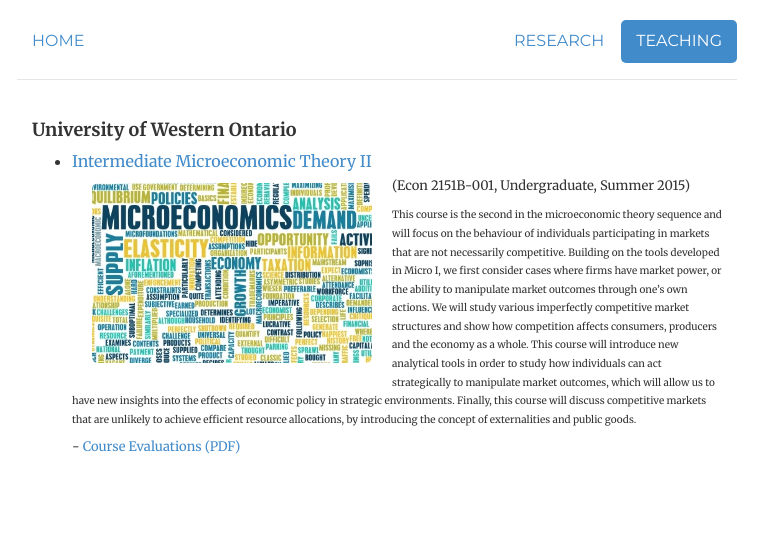
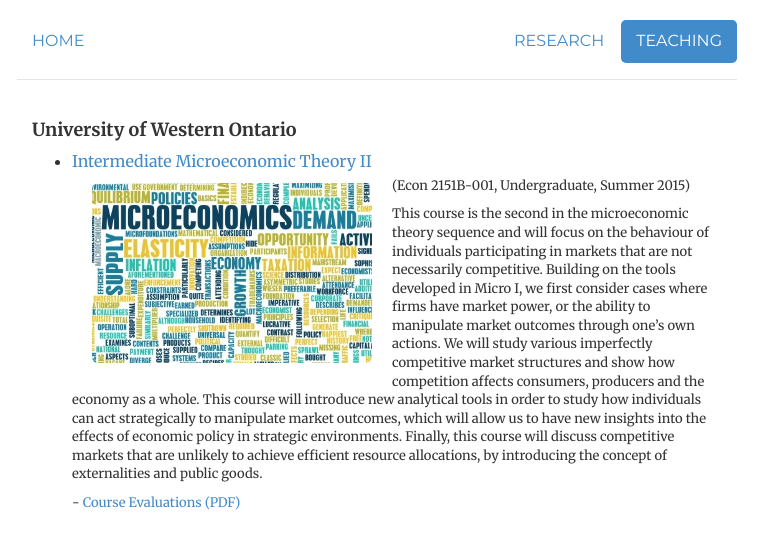
Before and after one commit to morihiroaki/morihiroaki.github.io, a Jekyll site: the page built from teaching.html, in a window 1280 px wide. Shown: the top 549 px of the page, without its empty margins (263-1031 px from the left). Built offline with Jekyll 4.4.1, drawn with Linux system fonts in a browser that asks for light colours.

Commit message:
Update teaching.html

```diff
--- a/teaching.html
+++ b/teaching.html
@@ -11,7 +11,7 @@
   <li><a target="_blank" href="/files/2151_2015S_syllabus.pdf" title="Syllabus">Intermediate Microeconomic Theory II</a></li>
 <img  class="img-rounded" src="files/micro_image.jpg" height="180" width="280" style='float: left;' hspace="20" vspace="10">
 <p><font size="2">(Econ 2151B-001, Undergraduate, Summer 2015)  </p>
-<p><font size="1">This course is the second in the microeconomic theory sequence and will focus on the behaviour of
+<p><font size="2">This course is the second in the microeconomic theory sequence and will focus on the behaviour of
          individuals participating in markets that are not necessarily competitive. Building on the tools developed
          in Micro I, we first consider cases where firms have market power, or the ability to manipulate market outcomes
          through one’s own actions. We will study various imperfectly competitive market structures and show how competition
```
